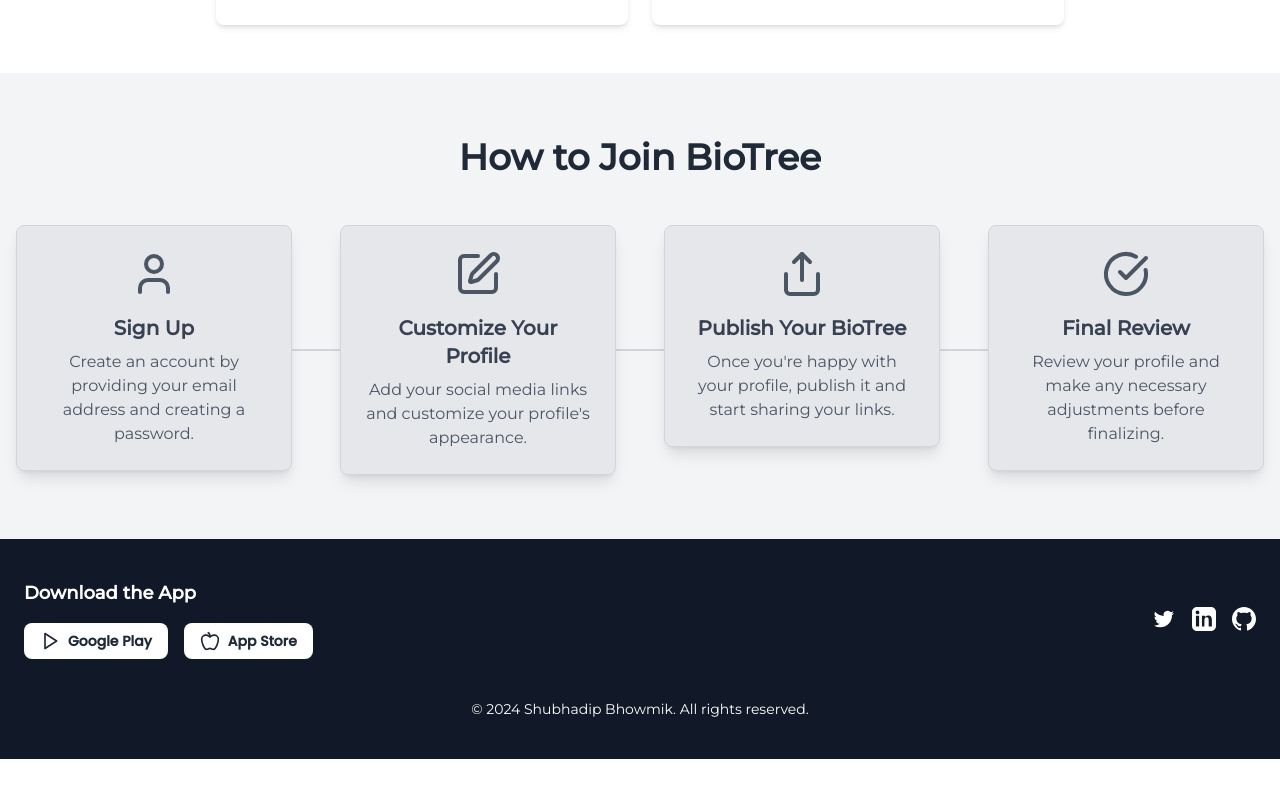
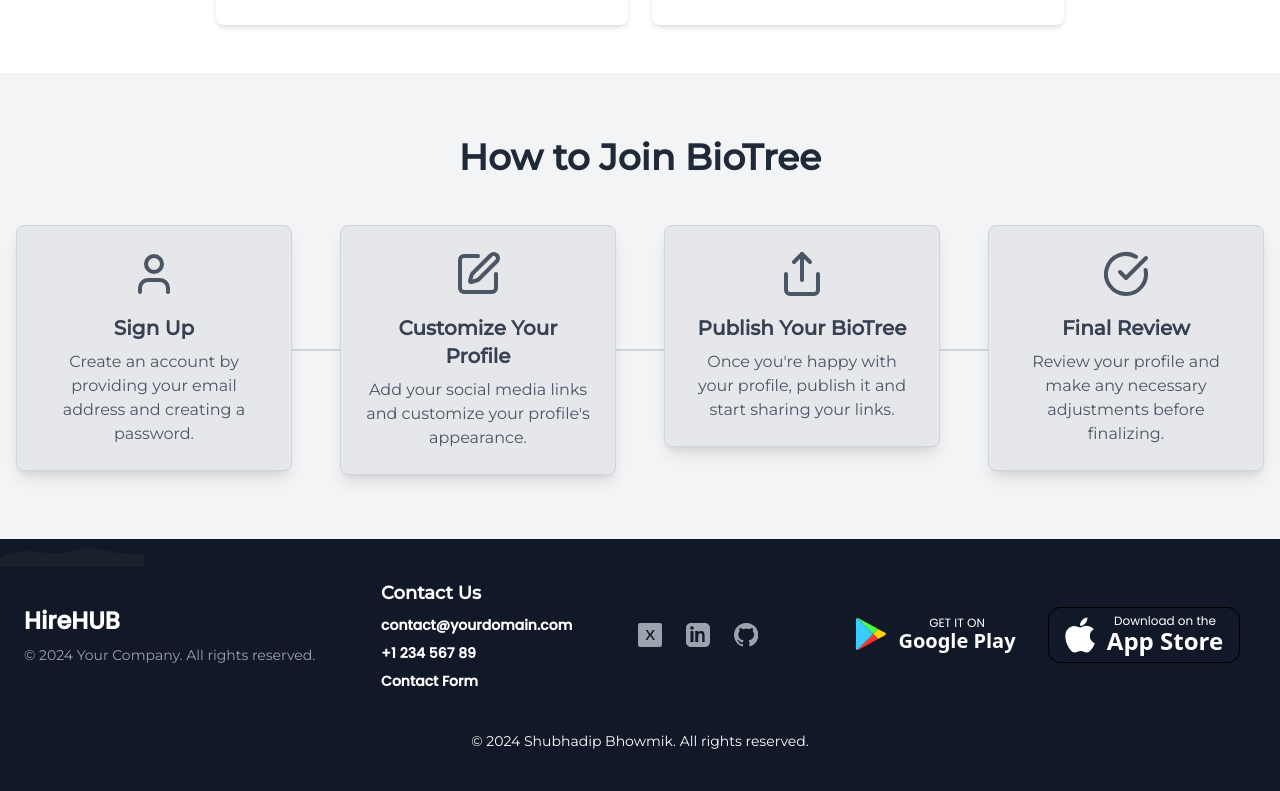
Before and after one commit to subhadipbhowmik/bio-branch, a Next.js app in the folder site/: page / in a window 1280 px wide. Shown: the part 1453-2244 px from the top of the page. Before the commit the page ends 2212 px from the top, so only its background shows below. Built offline with nearby package versions, Linux system fonts and the light colour scheme.

Commit message:
correction of icons and improvement of footer section

```diff
--- a/site/components/Footer.js
+++ b/site/components/Footer.js
@@ -5,48 +5,112 @@ import { Apple, Play } from 'lucide-react'
 const Footer = () => {
   return (
     <footer aria-label="Site Footer" className="relative bg-gray-900 text-white py-10 px-6">
-      {/* Wave Effect */}
+
+      {/* Wave Effect (You can add SVG wave here for a design touch) */}
+      <svg className="absolute top-0 left-0 right-0 -mt-1 h-8 " viewBox="0 0 1440 320" xmlns="http://www.w3.org/2000/svg">
+        <path fill="#1a202c" fillOpacity="1" d="M0,224L48,208C96,192,192,160,288,160C384,160,480,192,576,186.7C672,181,768,139,864,133.3C960,128,1056,160,1152,176C1248,192,1344,192,1392,192L1440,192L1440,320L1392,320C1344,320,1248,320,1152,320C1056,320,960,320,864,320C768,320,672,320,576,320C480,320,384,320,288,320C192,320,96,320,48,320L0,320Z"></path>
+      </svg>
+
+      <div className="container mx-auto flex flex-col md:flex-row items-center justify-between relative z-10 space-y-8 md:space-y-0">
+
+        {/* Left Section: Logo & Copyright */}
+        <div className="flex flex-col items-center md:items-start">
+          <Link href="/" className="text-2xl font-bold">
+            HireHUB
+          </Link>
+          <p className="text-sm text-gray-400 mt-2">&copy; {new Date().getFullYear()} Your Company. All rights reserved.</p>
+        </div>
+
+        {/* Center Section: App Store Links (Optional) */}
+        <div className="flex flex-col md:flex-row items-center md:items-start space-y-4 md:space-y-0 space-x-0 md:space-x-4 md:order-3 p-4 bg-black-800 rounded-lg">
+     <div className="flex space-x-4">
+    <Link href="https://play.google.com/store" target="_blank">
+    <button type="button" class="flex items-center justify-center w-48 text-white  border-black bg-gray rounded-lg h-14">
+    <div class="mr-3">
+        <svg viewBox="30 336.7 120.9 129.2" width="30">
+            <path fill="#FFD400"
+                d="M119.2,421.2c15.3-8.4,27-14.8,28-15.3c3.2-1.7,6.5-6.2,0-9.7  c-2.1-1.1-13.4-7.3-28-15.3l-20.1,20.2L119.2,421.2z">
+            </path>
+            <path fill="#FF3333"
+                d="M99.1,401.1l-64.2,64.7c1.5,0.2,3.2-0.2,5.2-1.3  c4.2-2.3,48.8-26.7,79.1-43.3L99.1,401.1L99.1,401.1z">
+            </path>
+            <path fill="#48FF48" d="M99.1,401.1l20.1-20.2c0,0-74.6-40.7-79.1-43.1  c-1.7-1-3.6-1.3-5.3-1L99.1,401.1z">
+            </path>
+            <path fill="#3BCCFF"
+                d="M99.1,401.1l-64.3-64.3c-2.6,0.6-4.8,2.9-4.8,7.6  c0,7.5,0,107.5,0,113.8c0,4.3,1.7,7.4,4.9,7.7L99.1,401.1z">
+            </path>
+        </svg>
+    </div>
+    <div>
+        <div class="text-xs">
+            GET IT ON
+        </div>
+        <div class="-mt-1 font-sans text-xl font-semibold">
+            Google Play
+        </div>
+    </div>
+</button>
+
+    </Link>
+    <Link href="https://www.apple.com/app-store/" target="_blank">
+    <button href="#" class="flex  w-48 h-14 bg-transparent  border border-black rounded-xl items-center justify-center">
+    <div class="mr-3">
+        <svg viewBox="0 0 384 512" width="30" >
+            <path fill="currentColor" d="M318.7 268.7c-.2-36.7 16.4-64.4 50-84.8-18.8-26.9-47.2-41.7-84.7-44.6-35.5-2.8-74.3 20.7-88.5 20.7-15 0-49.4-19.7-76.4-19.7C63.3 141.2 4 184.8 4 273.5q0 39.3 14.4 81.2c12.8 36.7 59 126.7 107.2 125.2 25.2-.6 43-17.9 75.8-17.9 31.8 0 48.3 17.9 76.4 17.9 48.6-.7 90.4-82.5 102.6-119.3-65.2-30.7-61.7-90-61.7-91.9zm-56.6-164.2c27.3-32.4 24.8-61.9 24-72.5-24.1 1.4-52 16.4-67.9 34.9-17.5 19.8-27.8 44.3-25.6 71.9 26.1 2 49.9-11.4 69.5-34.3z"/>
+        </svg>
+    </div>
+    <div>
+        <div class="text-xs">Download on the</div>
+        <div class="text-2xl font-semibold font-sans -mt-1">App Store</div>
+    </div>
+</button>
+    </Link>
+  </div>
+</div>
 
 
-      <div className="container mx-auto flex flex-col md:flex-row items-center justify-between relative z-10">
 
-        {/* Left Section: App Store Links */}
+{/* Feature: Contact Us */}
         <div className="flex flex-col items-start mb-6 md:mb-0">
-          <h3 className="mb-4 text-lg font-semibold">Download the App</h3>
-          <div className="flex space-x-4">
-            {/* Google Play Store */}
-            <Link href="https://play.google.com/store" target="_blank">
-              <div className="flex items-center px-4 py-2 bg-white text-gray-800 rounded-lg hover:shadow-lg transition">
-                <Play className="w-5 h-5 mr-2" />
-                <span className="text-sm font-semibold">Google Play</span>
-              </div>
-            </Link>
-            {/* Apple Store */}
-            <Link href="https://www.apple.com/app-store/" target="_blank">
-              <div className="flex items-center px-4 py-2 bg-white text-gray-800 rounded-lg hover:shadow-lg transition">
-                <Apple className="w-5 h-5 mr-2" />
-                <span className="text-sm font-semibold">App Store</span>
-              </div>
+          <h3 className="mb-2 text-lg font-semibold">Contact Us</h3>
+          <div className="flex flex-col space-y-2">
+            {/* Email Contact */}
+            <a href="mailto:contact@yourdomain.com" className="text-sm font-semibold hover:underline">
+              contact@yourdomain.com
+            </a>
+            {/* Phone Contact */}
+            <a href="tel:+123456789" className="text-sm font-semibold hover:underline">
+              +1 234 567 89
+            </a>
+            {/* Or a Contact Form Link */}
+            <Link href="/contact" className="text-sm font-semibold hover:underline">
+              Contact Form
             </Link>
           </div>
         </div>
 
         {/* Right Section: Social Media Links */}
-        <div className="flex space-x-4">
-          <Link href="https://twitter.com/yourprofile" target="_blank" aria-label="Twitter" className="hover:text-blue-400 transition">
+        <div className="flex space-x-6 md:order-2">
+
+
+          <Link href="https://twitter.com/yourprofile" target="_blank" aria-label="Twitter" className="text-gray-400 hover:text-blue-400 transition">
           <svg className="h-6 w-6" fill="currentColor" viewBox="0 0 24 24" xmlns="http://www.w3.org/2000/svg">
-              <path d="M8.29 20.251c7.547 0 11.675-6.155 11.675-11.494 0-.175 0-.349-.012-.522A8.18 8.18 0 0 0 22 5.92a8.306 8.306 0 0 1-2.357.636A4.1 4.1 0 0 0 21.448 4.3a8.194 8.194 0 0 1-2.605.988 4.1 4.1 0 0 0-7.086 3.743A11.64 11.64 0 0 1 3.184 4.864a4.079 4.079 0 0 0 1.27 5.473 4.092 4.092 0 0 1-1.852-.506v.051a4.104 4.104 0 0 0 3.291 4.016 4.099 4.099 0 0 1-1.848.07 4.107 4.107 0 0 0 3.834 2.85A8.233 8.233 0 0 1 2 18.406 11.616 11.616 0 0 0 8.29 20.251" />
+          <path d="M21.72,0H2.28A2.28,2.28,0,0,0,0,2.28V21.72A2.28,2.28,0,0,0,2.28,24H21.72A2.28,2.28,0,0,0,24,21.72V2.28A2.28,2.28,0,0,0,21.72,0Zm-4.73,17.09h-1.87l-2.89-4.46-2.91,4.46H7.46L11,12,7.69,6.91h1.88l2.6,4.14L14.79,6.91h1.89L13.5,12Z" />
          </svg>
+
+
           </Link>
-          <Link href="https://linkedin.com/in/yourprofile" target="_blank" aria-label="LinkedIn" className="hover:text-blue-600 transition">
+          <Link href="https://linkedin.com/in/yourprofile" target="_blank" aria-label="LinkedIn" className="text-gray-400 hover:text-blue-600 transition">
           <svg className="h-6 w-6" fill="currentColor" viewBox="0 0 24 24" xmlns="http://www.w3.org/2000/svg">
-              <path d="M19 0H5C2.238 0 0 2.238 0 5v14c0 2.762 2.238 5 5 5h14c2.762 0 5-2.238 5-5V5c0-2.762-2.238-5-5-5zM7.125 19.5H3.937V8.75h3.188v10.75zM5.531 7.312c-1.025 0-1.875-.85-1.875-1.875 0-1.025.85-1.875 1.875-1.875 1.025 0 1.875.85 1.875 1.875 0 1.025-.85 1.875-1.875 1.875zm14.344 12.188H16.69V13.5c0-1.428-.031-3.266-1.984-3.266-1.984 0-2.287 1.55-2.287 3.157v6.109H9.937V8.75h3.063v1.469h.043c.426-.81 1.46-1.654 3.007-1.654 3.213 0 3.807 2.113 3.807 4.862v6.073z" />
+            <path d="M19 0h-14c-2.761 0-5 2.239-5 5v14c0 2.761 2.239 5 5 5h14c2.761 0 5-2.239 5-5v-14c0-2.761-2.239-5-5-5zm-11.5 19h-3v-11h3v11zm-1.5-12.268c-.966 0-1.75-.783-1.75-1.75s.784-1.75 1.75-1.75c.966 0 1.75.783 1.75 1.75s-.784 1.75-1.75 1.75zm13.268 12.268h-3v-5.604c0-1.337-.026-3.065-1.866-3.065-1.868 0-2.154 1.462-2.154 2.971v5.698h-3v-11h2.882v1.501h.041c.401-.757 1.379-1.554 2.84-1.554 3.039 0 3.6 2 3.6 4.599v6.454z"/>
           </svg>
+
           </Link>
-          <Link href="https://github.com/yourprofile" target="_blank" aria-label="GitHub" className="hover:text-gray-400 transition">
+          <Link href="https://github.com/yourprofile" target="_blank" aria-label="GitHub" className="text-gray-400 hover:text-blue-600 transition">
           <svg className="h-6 w-6" fill="currentColor" viewBox="0 0 24 24" xmlns="http://www.w3.org/2000/svg">
-              <path d="M12 0C5.372 0 0 5.372 0 12c0 5.304 3.438 9.8 8.207 11.387.6.11.82-.26.82-.577 0-.285-.011-1.045-.016-2.052-3.338.726-4.042-1.601-4.042-1.601-.546-1.387-1.333-1.757-1.333-1.757-1.089-.744.083-.729.083-.729 1.204.084 1.836 1.235 1.836 1.235 1.07 1.832 2.807 1.303 3.49.997.107-.776.418-1.303.762-1.603-2.665-.303-5.466-1.332-5.466-5.926 0-1.31.469-2.383 1.235-3.225-.124-.303-.535-1.521.118-3.168 0 0 1.007-.324 3.3 1.23.957-.266 1.983-.398 3.004-.403 1.02.005 2.048.137 3.004.403 2.293-1.554 3.3-1.23 3.3-1.23.653 1.647.242 2.865.118 3.168.767.842 1.235 1.916 1.235 3.225 0 4.606-2.805 5.617-5.478 5.914.43.372.814 1.104.814 2.227 0 1.607-.014 2.904-.014 3.299 0 .32.214.694.825.577C20.565 21.796 24 17.303 24 12c0-6.628-5.372-12-12-12z" />
+          <path d="M12 0c-6.627 0-12 5.373-12 12 0 5.303 3.438 9.803 8.207 11.385.6.111.793-.261.793-.577 0-.287-.011-1.046-.016-2.057-3.338.727-4.04-1.611-4.04-1.611-.546-1.387-1.333-1.757-1.333-1.757-1.088-.743.083-.728.083-.728 1.204.085 1.838 1.238 1.838 1.238 1.07 1.826 2.805 1.299 3.49.996.108-.776.419-1.299.763-1.599-2.666-.301-5.467-1.333-5.467-5.93 0-1.311.467-2.381 1.236-3.219-.124-.303-.536-1.522.117-3.166 0 0 1.007-.322 3.301 1.239 1.023-.284 2.115-.426 3.198-.429 1.082.003 2.173.145 3.196.429 2.295-1.561 3.302-1.239 3.302-1.239.655 1.644.242 2.863.118 3.166.77.838 1.236 1.908 1.236 3.219 0 4.608-2.805 5.626-5.471 5.926.433.372.823 1.104.823 2.226 0 1.609-.012 2.895-.012 3.279 0 .317.189.692.798.574 4.765-1.582 8.207-6.082 8.207-11.385 0-6.627-5.373-12-12-12z"/>
          </svg>
+
           </Link>
         </div>
       </div>
@@ -55,6 +119,7 @@ const Footer = () => {
       <div className="text-center mt-10">
         <p className="text-sm">&copy; 2024 Shubhadip Bhowmik. All rights reserved.</p>
       </div>
+
     </footer>
   )
 }
--- a/site/package.json
+++ b/site/package.json
@@ -9,11 +9,10 @@
     "lint": "next lint"
   },
   "dependencies": {
-    "eslint": "8.37.0",
-    "eslint-config-next": "13.2.4",
     "framer-motion": "^11.5.4",
     "lucide-react": "^0.439.0",
     "next": "13.2.4",
+    "nodemon": "^3.1.7",
     "nprogress": "^0.2.0",
     "react": "18.2.0",
     "react-dom": "18.2.0",
@@ -21,6 +20,8 @@
   },
   "devDependencies": {
     "autoprefixer": "^10.4.14",
+    "eslint": "^8.57.1",
+    "eslint-config-next": "^14.2.15",
     "postcss": "^8.4.21",
     "tailwindcss": "^3.3.1"
   }
```
Also changed, not shown: site/pages/_app.js (line endings or trailing spaces), 2 other files (tests, documents, lock files or other folders). Lines whose indentation alone changed are shown as unchanged.
